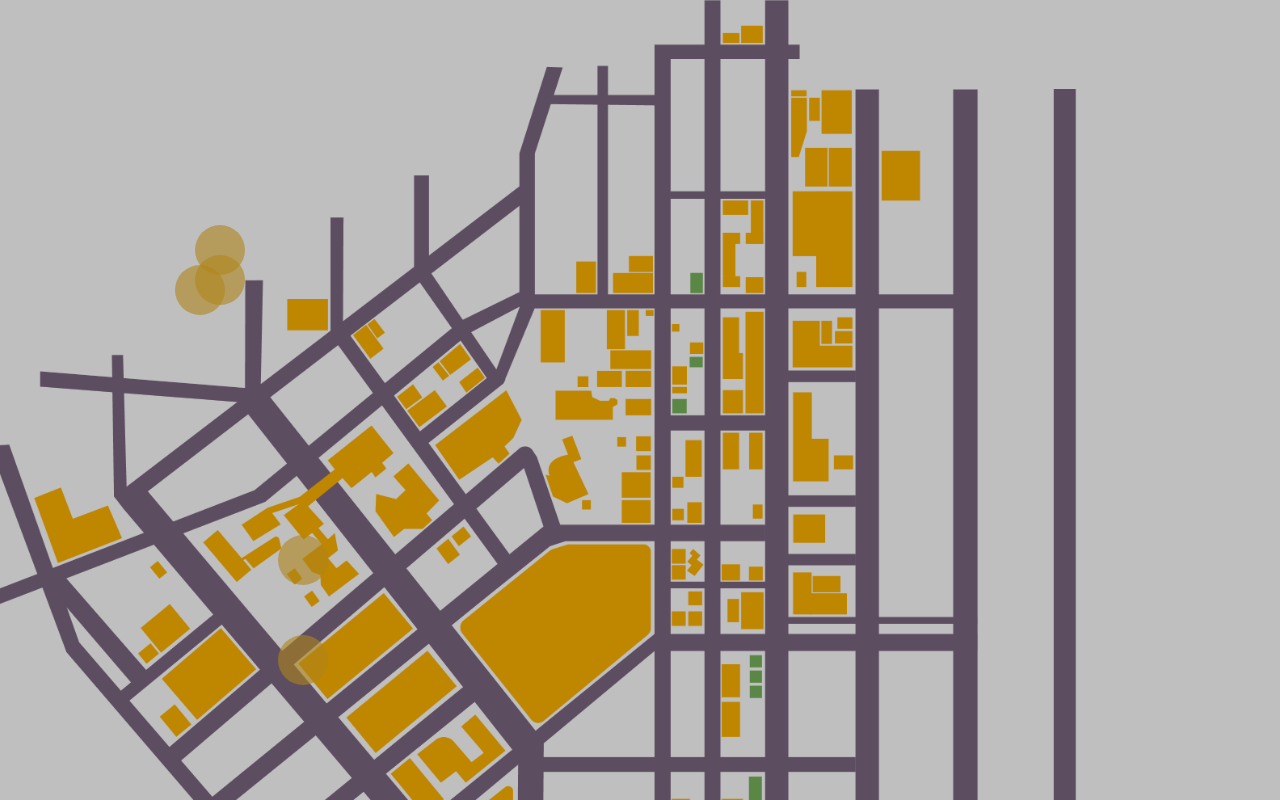
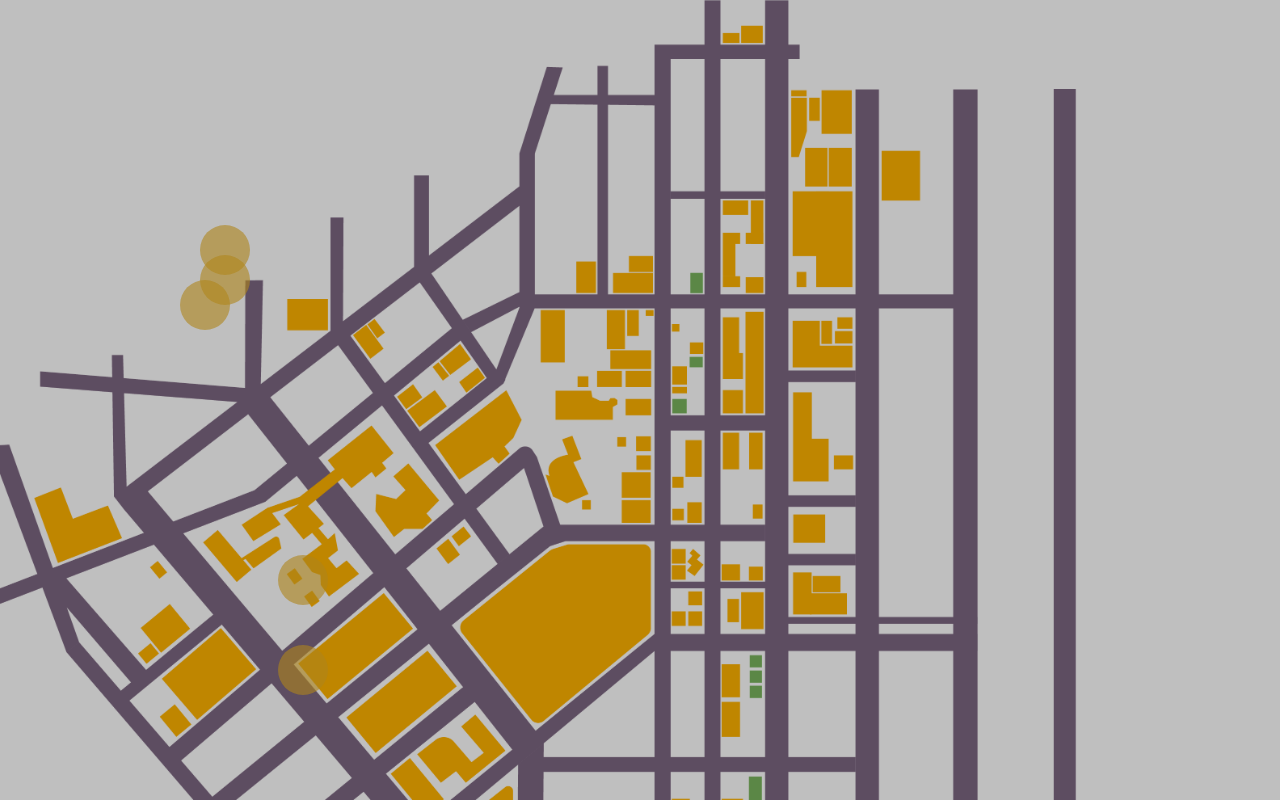
Before and after one commit to Yoyuye/ONERAMVCU, a plain HTML site: page index.html in a window 1280 px wide. Shown: the top 800 px of the page. Drawn offline with Linux system fonts and the light colour scheme.

Commit message:
Add files via upload

```diff
--- a/index.html
+++ b/index.html
@@ -36,11 +36,11 @@
       z-index: 6;
     }
 
-    .circle1 { top: 225px; left: 195px; }
-    .circle2 { top: 255px; left: 195px; }
-    .circle3 { top: 265px; left: 175px; }
-    .circle4 { top: 535px; left: 278px; }
-    .circle5 { top: 635px; left: 278px; }
+    .circle1 { top: 225px; left: 200px; }
+    .circle2 { top: 255px; left: 200px; }
+    .circle3 { top: 280px; left: 180px; }
+    .circle4 { top: 555px; left: 278px; }
+    .circle5 { top: 645px; left: 278px; }
     .circle6 { top: 1000px; left: 60px; }
     .circle7 { top: 1800px; left: 285px; }
     .circle8 { top: 1850px; left: 220px; }
```
